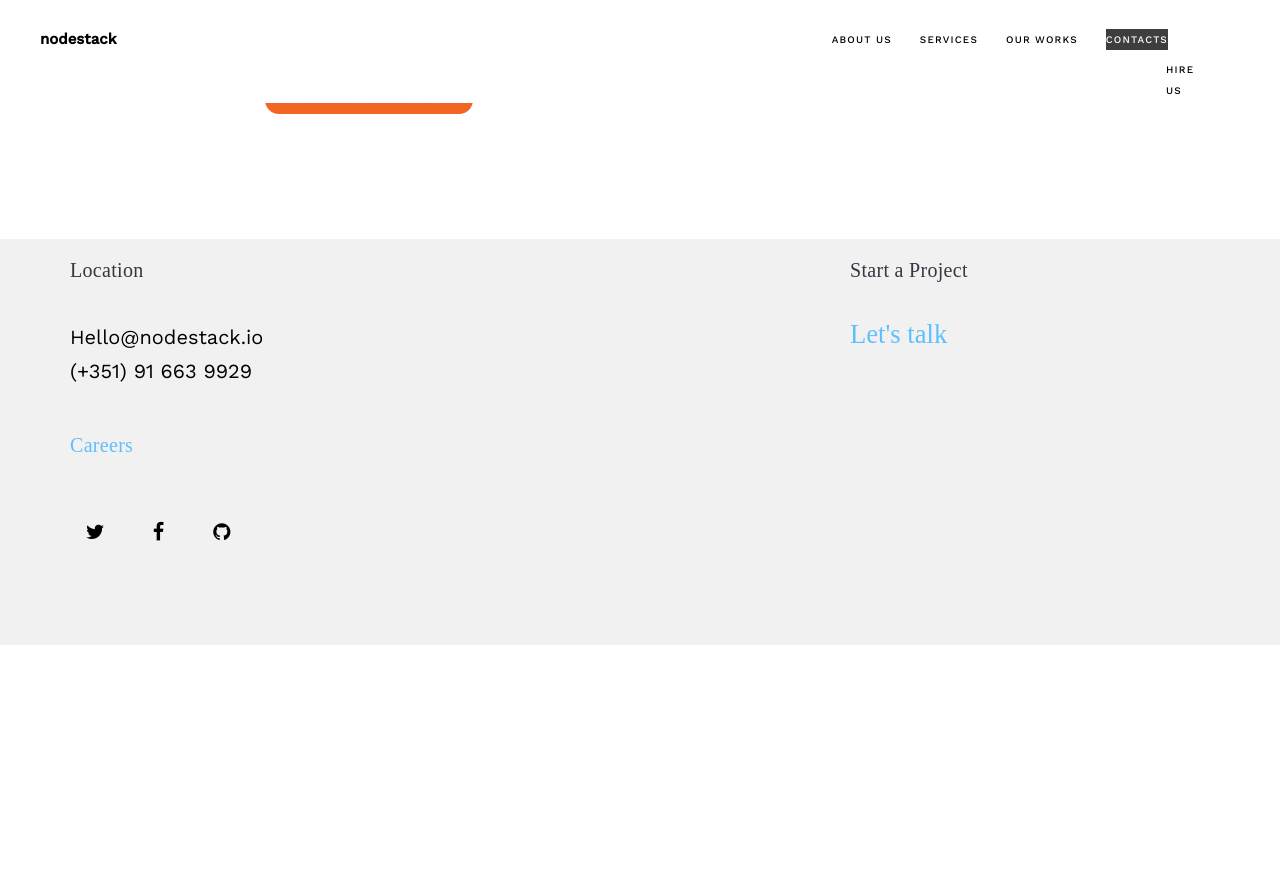
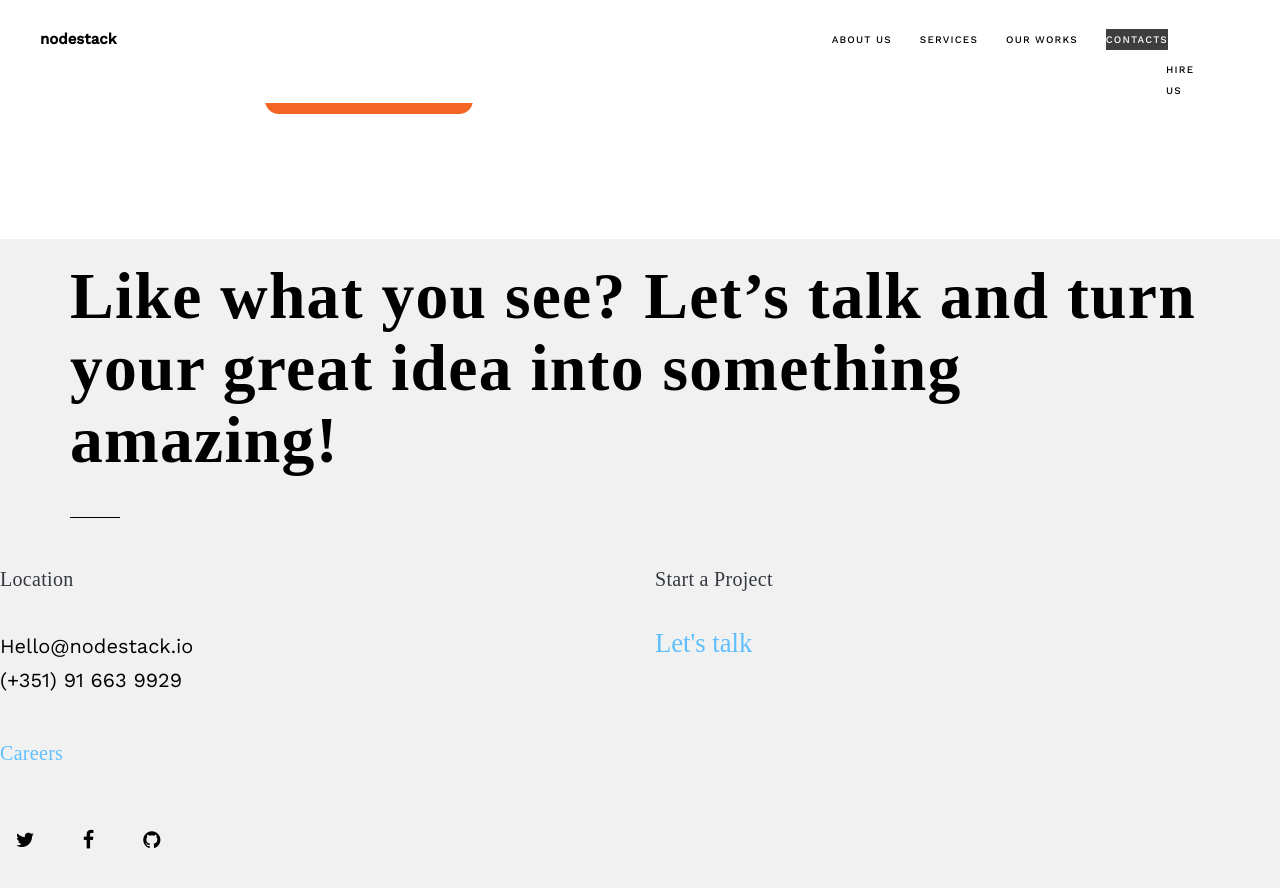
Before and after one commit to nodestack/nodestack.github.io, a Jekyll site: the page built from index.html, in a window 1280 px wide and 900 px high, scrolled down 1960 px. Shown: the top 888 px of the window. Built offline with Jekyll 4.4.1, drawn with Linux system fonts in a browser that asks for light colours; nearby versions of some CDN libraries; some web fonts are replaced; before the commit the page ends 2605 px from its top, so only the background shows below that.

Commit message:
Update footer.html

```diff
--- a/_includes/footer.html
+++ b/_includes/footer.html
@@ -2,8 +2,9 @@
     <footer>
         <div class="o-footer">
             <div class="container">
+		    <dvi class="center"><h1>Like what you see? Let’s talk and turn your great idea into something amazing!</h1></div>
                 <div class="row">
-                    <div class="footer-col col-md-4">
+                    <div class="footer-col col-md-3">
                         <h3>{{ site.footer.location }}</h3>
                         <p>
                             {% for adress in site.address %}
@@ -20,10 +21,10 @@
 		                    {% endfor %}
                         </ul>
                     </div>
-                    <div class="footer-col col-md-4">
+                    <div class="footer-col col-md-3">
 
                     </div>
-                    <div class="footer-col col-md-4">
+                    <div class="footer-col col-md-3">
                         <h3>{{ site.footer.credits }}</h3>
 			<h2> <a href="#contact-us">{{ site.credits }}</a></h2>
                     </div>
```
